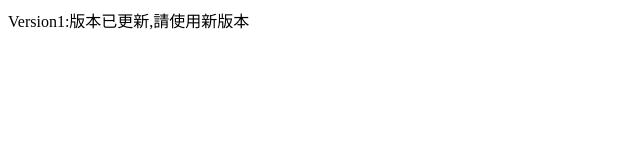
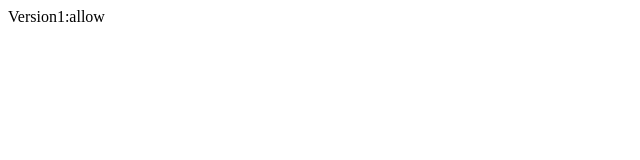
Before and after one commit to Ceil-Main/Howay.github.io, a plain HTML site: page index.html in a window 1280 px wide. Shown: the whole page, without its empty margins (0-640 px from the left). Drawn offline with Linux system fonts and the light colour scheme.

Commit message:
Update index.html

```diff
--- a/index.html
+++ b/index.html
@@ -1 +1 @@
-<p>Version1:版本已更新,請使用新版本</p>
+<p>Version1:allow</p>
```
